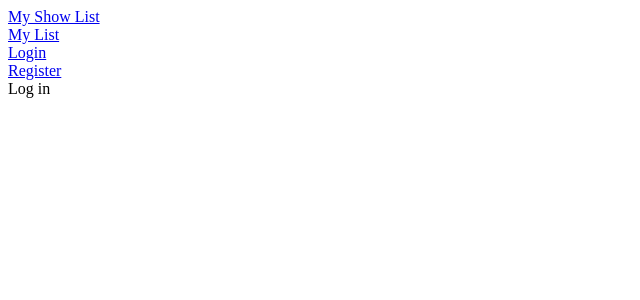
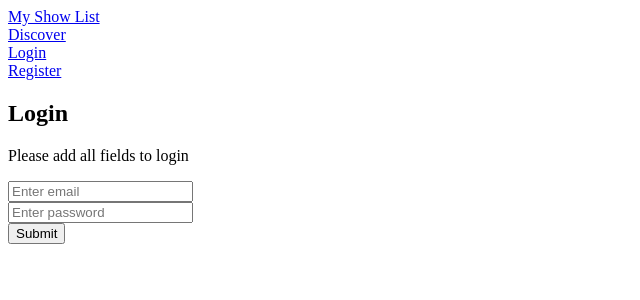
Before and after one commit to ozan98/my-show-list, a React (Create React App) app in the folder frontend/: page /login in a window 1280 px wide. Shown: the top 300 px of the page, without its empty margins (0-640 px from the left). Built offline with nearby package versions, Linux system fonts and the light colour scheme.

Commit message:
[build][freontend] initial get trending

```diff
--- a/frontend/package.json
+++ b/frontend/package.json
@@ -7,6 +7,7 @@
     "@testing-library/jest-dom": "^5.16.4",
     "@testing-library/react": "^13.3.0",
     "@testing-library/user-event": "^14.2.0",
+    "axios": "^0.27.2",
     "react": "^18.1.0",
     "react-dom": "^18.1.0",
     "react-redux": "^8.0.2",
--- a/frontend/src/App.js
+++ b/frontend/src/App.js
@@ -1,7 +1,7 @@
 import React from 'react';
 import {BrowserRouter as Router, Routes, Route} from 'react-router-dom'
 import Header from './components/Header'
-import Dashboard from './pages/Dashboard'
+import Discover from './pages/Discover'
 import Login from './pages/Login'
 import Register from './pages/Register'
 import LandingPage from './pages/LandingPage'
@@ -16,7 +16,7 @@ function App() {
         <Header />
         <Routes>
           <Route path='/' element={<LandingPage />} />
-          <Route path='/dashboard' element={<Dashboard />} />
+          <Route path='/discover' element={<Discover />} />
           <Route path='/login' element={<Login />} />
           <Route path='/register' element={<Register />} />
           <Route path='/info' element={<Info />} />
--- a/frontend/src/components/Header.jsx
+++ b/frontend/src/components/Header.jsx
@@ -9,7 +9,7 @@ function Header() {
             </div>
 
             <div>
-                <Link to="/dashboard">My List</Link>
+                <Link to="/discover">Discover</Link>
             </div>
 
             <div>
--- /dev/null
+++ b/frontend/src/components/ShowCard.jsx
@@ -0,0 +1,11 @@
+import React from 'react'
+
+function ShowCard({name}) {
+    return(
+        <>
+            <p>{name}</p>
+        </>
+    )
+}
+
+export default ShowCard
--- a/frontend/src/pages/Dashboard.jsx
+++ /dev/null
@@ -1,9 +0,0 @@
-import React from 'react'
-
-function Dashboard() {
-    return(
-        <div>dashboard</div>
-    )
-}
-
-export default Dashboard
--- /dev/null
+++ b/frontend/src/pages/Discover.jsx
@@ -0,0 +1,43 @@
+import React from 'react'
+import ShowCard from '../components/ShowCard'
+import TMDBservice from '../tmdbService/APIservice'
+
+import {useState, useEffect} from 'react'
+
+
+function Discover() {
+    const [trendingData, setTrendingData] = useState([])
+
+
+    useEffect(() => {
+        const trending = async () => {
+            try {
+                const data = await TMDBservice.getTrending()
+                setTrendingData(data)
+                console.log(data)
+            } catch (error) {
+                console.log('getting trending data failed')
+                console.log(error)
+            }
+        }
+        trending()
+    },[])
+
+    const getTrending = () => {
+        return trendingData.map((show) => {
+            return <ShowCard
+                        key={show.id}
+                        name={show.name}
+                    />
+        })
+    }
+
+    return (
+        <>
+            Discover
+            {getTrending()}
+        </>
+    )
+}
+
+export default Discover
--- a/frontend/src/pages/Login.jsx
+++ b/frontend/src/pages/Login.jsx
@@ -1,8 +1,62 @@
 import React from 'react'
+import {useState} from 'react'
 
 function Login() {
+    const [formData, setFormData] = useState({
+        email: '',
+        password: '',
+    })
+
+    const {email, password} = formData
+
+    const onChange = (e) => {
+        setFormData((prevState) => {
+            return {
+                ...prevState,
+                [e.target.name]: e.target.value,
+            }
+        })
+    }
+
     return (
-        <div>Log in</div>
+        <>
+            <section className="heading">
+                <h1>Login</h1>
+                <p>Please add all fields to login</p>
+            </section>
+
+            <section>
+                <form>
+                    <div className="form-group">
+                    <div>
+                        <input
+                            type="email"
+                            id="email"
+                            name="email"
+                            value={email}
+                            placeholder="Enter email"
+                            onChange={onChange}
+                        />
+                    </div>
+
+                    <div>
+                        <input
+                            type="password"
+                            id="password"
+                            name="password"
+                            value={password}
+                            placeholder="Enter password"
+                            onChange={onChange}
+                        />
+                    </div>
+                    </div>
+
+                    <div className="form-group">
+                        <button type="submit">Submit</button>
+                    </div>
+                </form>
+            </section>
+        </>
     )
 }
 
--- a/frontend/src/pages/Register.jsx
+++ b/frontend/src/pages/Register.jsx
@@ -5,11 +5,11 @@ function Register() {
     const [formData, setFormData] = useState({
         name: '',
         email: '',
-        password1: '',
+        password: '',
         password2: '',
     })
 
-    const {name, email, password1, password2} = formData
+    const {name, email, password, password2} = formData
 
     const onChange = (e) => {
         setFormData((prevState) => {
@@ -36,7 +36,7 @@ function Register() {
                             id="name"
                             name="name"
                             value={name}
-                            placeHolder="Enter name"
+                            placeholder="Enter name"
                             onChange={onChange}
                         />
                     </div>
@@ -47,7 +47,7 @@ function Register() {
                             id="email"
                             name="email"
                             value={email}
-                            placeHolder="Enter email"
+                            placeholder="Enter email"
                             onChange={onChange}
                         />
                     </div>
@@ -55,10 +55,10 @@ function Register() {
                     <div>
                         <input
                             type="password"
-                            id="password1"
-                            name="password1"
-                            value={password1}
-                            placeHolder="Enter password"
+                            id="password"
+                            name="password"
+                            value={password}
+                            placeholder="Enter password"
                             onChange={onChange}
                         />
                     </div>
@@ -69,7 +69,7 @@ function Register() {
                             id="password2"
                             name="password2"
                             value={password2}
-                            placeHolder="Enter password"
+                            placeholder="Enter password"
                             onChange={onChange}
                         />
                     </div>
--- /dev/null
+++ b/frontend/src/tmdbService/APIservice.js
@@ -0,0 +1,21 @@
+import axios from 'axios'
+
+const BASE_URL = "https://api.themoviedb.org/3/"
+const API_KEY = "?api_key=1875d71dd67886cbbc594f365f9bfed7"
+
+const SEARCH_QUERY = " "
+
+const TRENDING_QUERY = "trending/all/week"
+
+const getTrending = async () => {
+
+    const response = await axios.get(`${BASE_URL}${TRENDING_QUERY}${API_KEY}`)
+
+    return response.data.results
+}
+
+const TMDBservice = {
+    getTrending,
+}
+
+export default TMDBservice
```
Also changed, not shown: frontend/src/pages/MyList.jsx (added, +9 -0 lines), 1 other file (tests, documents, lock files or other folders).
